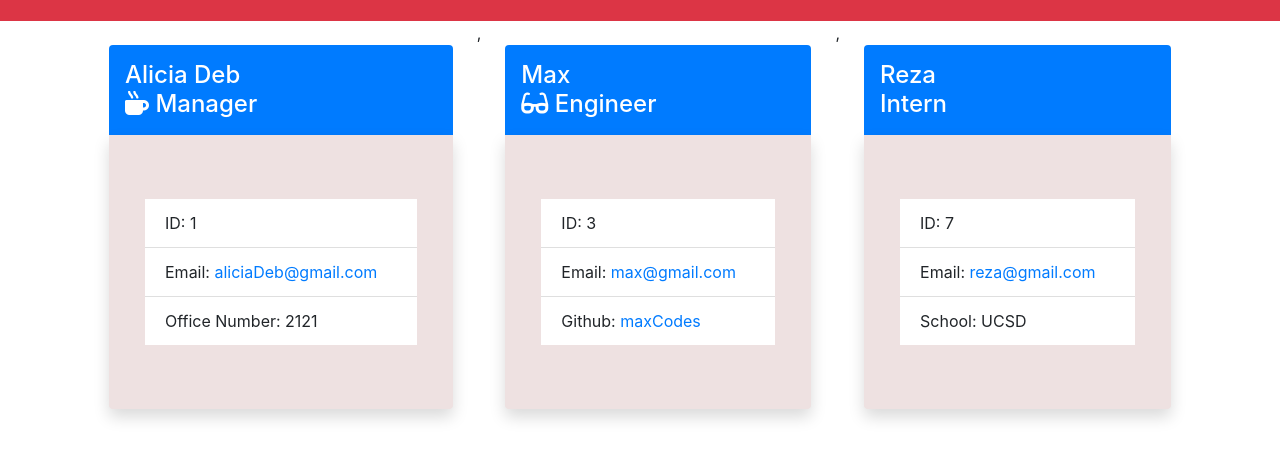
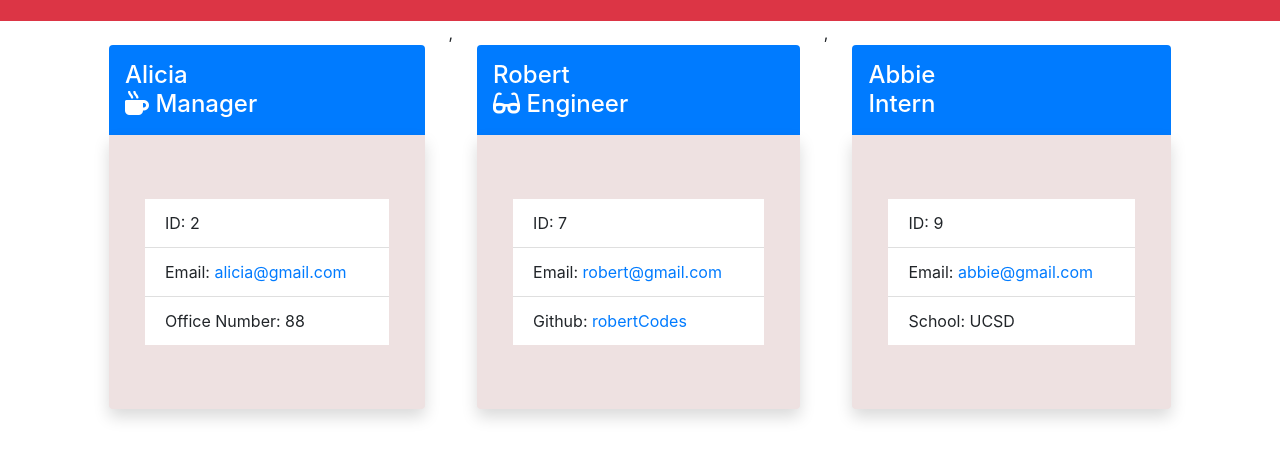
Before and after one commit to FauziaShafi/Team-Generator, a plain HTML site: page Develop/dist/employee.html in a window 1280 px wide. Shown: the part 67-526 px from the top of the page. Drawn offline with nearby package versions, Linux system fonts and the light colour scheme.

```diff
--- a/Develop/dist/employee.html
+++ b/Develop/dist/employee.html
@@ -15,34 +15,34 @@
            </div>
            <div class="container d-flex justify-content-center">
          <div class="card-body p-0 m-4 ">
-                     <h4 class="card-title text-white bg-primary p-3 m-0 rounded-top">Alicia Deb <br><i class="fas fa-mug-hot"></i> Manager</h4>
+                     <h4 class="card-title text-white bg-primary p-3 m-0 rounded-top">Alicia <br><i class="fas fa-mug-hot"></i> Manager</h4>
 
                      <div class="card-body py-5 rounded-bottom shadow mb-2" style="background-color:rgb(238, 225, 225);">
                      <ul class="list-group list-group-flush bg-light m-3">
-                         <li class="list-group-item">ID: 1</li>
-                         <li class="list-group-item">Email: <a href="www.gmail.com">aliciaDeb@gmail.com</a></li>
-                         <li class="list-group-item">Office Number: 2121</li>
+                         <li class="list-group-item">ID: 2</li>
+                         <li class="list-group-item">Email: <a href="www.gmail.com">alicia@gmail.com</a></li>
+                         <li class="list-group-item">Office Number: 88</li>
                      </ul>
                     </div>
 
                  </div>, <div class="card-body p-0 m-4 ">
-                          <h4 class="card-title text-white bg-primary p-3 m-0 rounded-top">Max <br> <i class="fas fa-glasses"></i> Engineer</h4>
+                          <h4 class="card-title text-white bg-primary p-3 m-0 rounded-top">Robert <br> <i class="fas fa-glasses"></i> Engineer</h4>
                           <div class="card-body py-5 rounded-bottom shadow mb-2" style="background-color:rgb(238, 225, 225);">
 
                           <ul class="list-group list-group-flush bg-light m-3 ">
-                              <li class="list-group-item">ID: 3</li>
-                              <li class="list-group-item">Email: <a href="www.gmail.com">max@gmail.com</a></li>
-                              <li class="list-group-item">Github: <a href="www.github.com">maxCodes</a></li>
+                              <li class="list-group-item">ID: 7</li>
+                              <li class="list-group-item">Email: <a href="www.gmail.com">robert@gmail.com</a></li>
+                              <li class="list-group-item">Github: <a href="www.github.com">robertCodes</a></li>
                           </ul>
                        </div>
 
                   </div>,<div class="card-body p-0 m-4 ">
-                          <h4 class="card-title text-white bg-primary p-3 m-0 rounded-top">Reza <br> Intern</h4>
+                          <h4 class="card-title text-white bg-primary p-3 m-0 rounded-top">Abbie <br> Intern</h4>
                           <div class="card-body py-5 rounded-bottom shadow mb-2" style="background-color:rgb(238, 225, 225);">
 
                           <ul class="list-group list-group-flush bg-light m-3 ">
-                              <li class="list-group-item">ID: 7</li>
-                              <li class="list-group-item">Email: <a href="www.gmail.com">reza@gmail.com</a></li>
+                              <li class="list-group-item">ID: 9</li>
+                              <li class="list-group-item">Email: <a href="www.gmail.com">abbie@gmail.com</a></li>
                               <li class="list-group-item">School: UCSD</li>
                           </ul>
                         </div>
```
Also changed, not shown: Develop/lib/generateMarkdown.js (renamed from generateMarkdown.js), Develop/lib/prompt.js, README.md.
